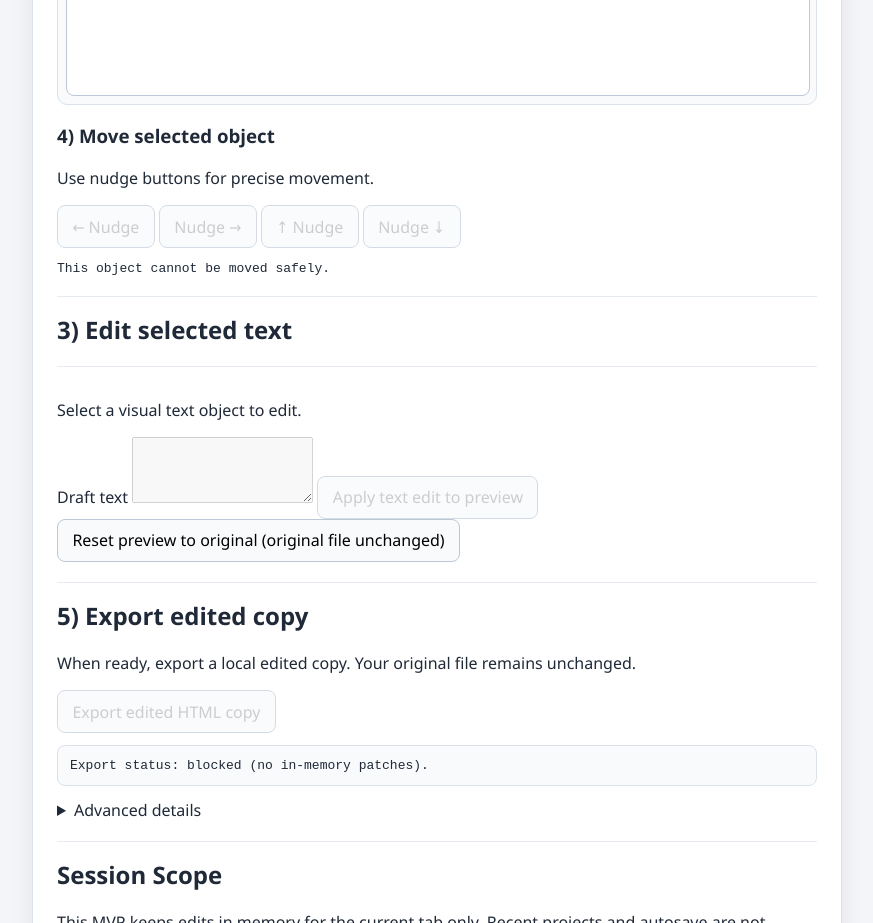
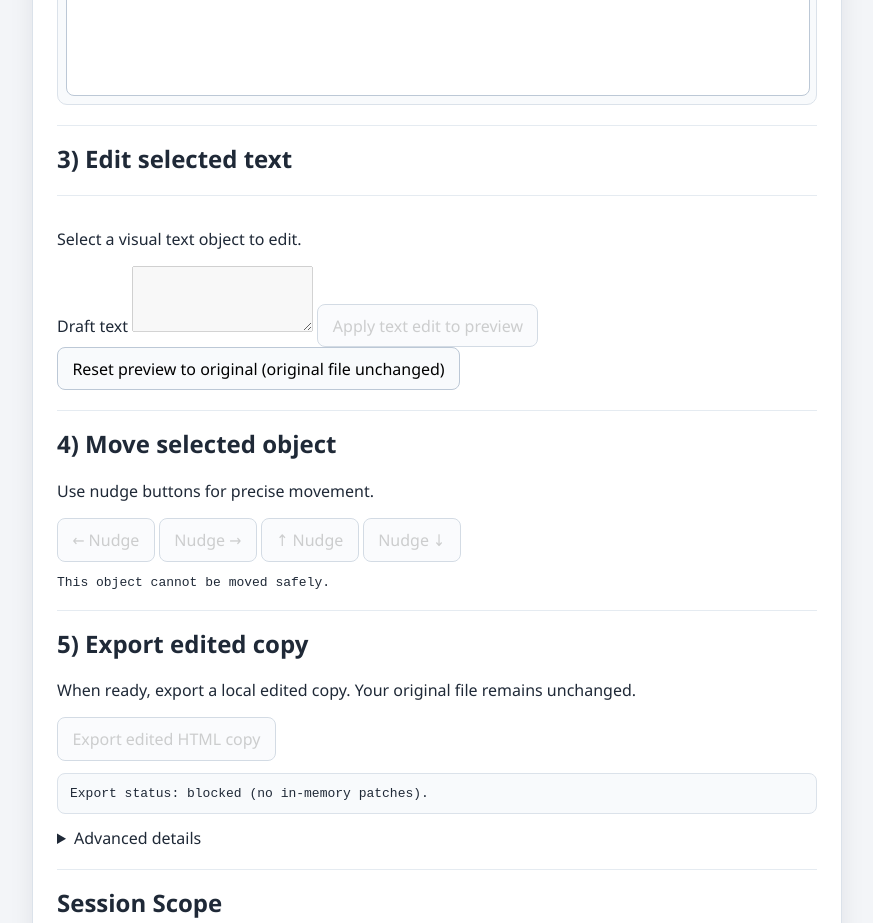
Before and after one commit to JuanmaPetrillo/local-html-editor, a website with bundled scripts: page apps/desktop/index.html in a window 1280 px wide. Shown: the part 940-1863 px from the top of the page, without its empty margins (203-1076 px from the left). Built offline with nearby package versions, Linux system fonts and the light colour scheme.

Commit message:
Fix primary flow order by moving move panel after edit section

```diff
--- a/apps/desktop/index.html
+++ b/apps/desktop/index.html
@@ -62,15 +62,6 @@
           </div>
           <div id="visual-overlay-layer" aria-label="Visual overlay layer"></div>
         </div>
-        <div id="visual-move-panel" aria-label="Nudge controls">
-          <h3>4) Move selected object</h3>
-          <p>Use nudge buttons for precise movement.</p>
-          <button id="move-selected-left" type="button" disabled>← Nudge</button>
-          <button id="move-selected-right" type="button" disabled>Nudge →</button>
-          <button id="move-selected-up" type="button" disabled>↑ Nudge</button>
-          <button id="move-selected-down" type="button" disabled>Nudge ↓</button>
-          <pre id="visual-move-status" aria-live="polite">This object cannot be moved safely.</pre>
-        </div>
       </section>
       <section>
         <h2>3) Edit selected text</h2>
@@ -81,6 +72,17 @@
         <textarea id="editable-draft-text" rows="4" disabled></textarea>
         <button id="apply-patch-preview" type="button" disabled>Apply text edit to preview</button>
         <button id="reset-working-preview" type="button">Reset preview to original (original file unchanged)</button>
+      </section>
+      <section>
+        <h2>4) Move selected object</h2>
+        <div id="visual-move-panel" aria-label="Nudge controls">
+          <p>Use nudge buttons for precise movement.</p>
+          <button id="move-selected-left" type="button" disabled>← Nudge</button>
+          <button id="move-selected-right" type="button" disabled>Nudge →</button>
+          <button id="move-selected-up" type="button" disabled>↑ Nudge</button>
+          <button id="move-selected-down" type="button" disabled>Nudge ↓</button>
+          <pre id="visual-move-status" aria-live="polite">This object cannot be moved safely.</pre>
+        </div>
       </section>
       <section>
         <h2>5) Export edited copy</h2>
--- a/scripts/test-e2e.mjs
+++ b/scripts/test-e2e.mjs
@@ -60,8 +60,9 @@ if (exportSectionIndex === -1 || exportButtonIndex === -1 || exportButtonIndex <
 
 const step2Index = html.indexOf('2) Review safe preview');
 const stepEditIndex = html.indexOf('3) Edit selected text');
+const stepMoveIndex = html.indexOf('4) Move selected object');
 const stepExportIndex = html.indexOf('5) Export edited copy');
-if (step2Index === -1 || stepEditIndex === -1 || stepExportIndex === -1 || step2Index > stepEditIndex || stepEditIndex > stepExportIndex) throw new Error('shell ui step order mismatch: preview must appear before edit and export flow');
+if (step2Index === -1 || stepEditIndex === -1 || stepMoveIndex === -1 || stepExportIndex === -1 || step2Index > stepEditIndex || stepEditIndex > stepMoveIndex || stepMoveIndex > stepExportIndex) throw new Error('shell ui step order mismatch: expected 2 -> 3 -> 4 -> 5 flow');
 
 if (!html.includes('preview-frame--compact')) throw new Error('shell ui missing preview compact class');
 if (!html.includes('preview-frame--fit')) throw new Error('shell ui missing preview fit class');
```
